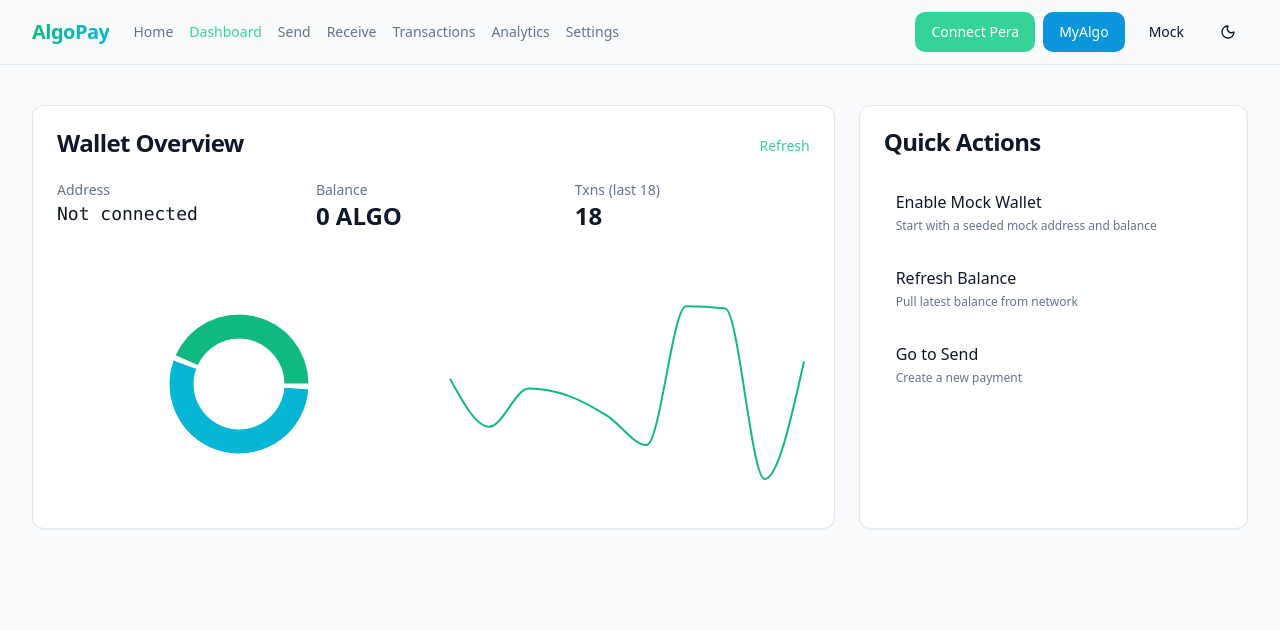
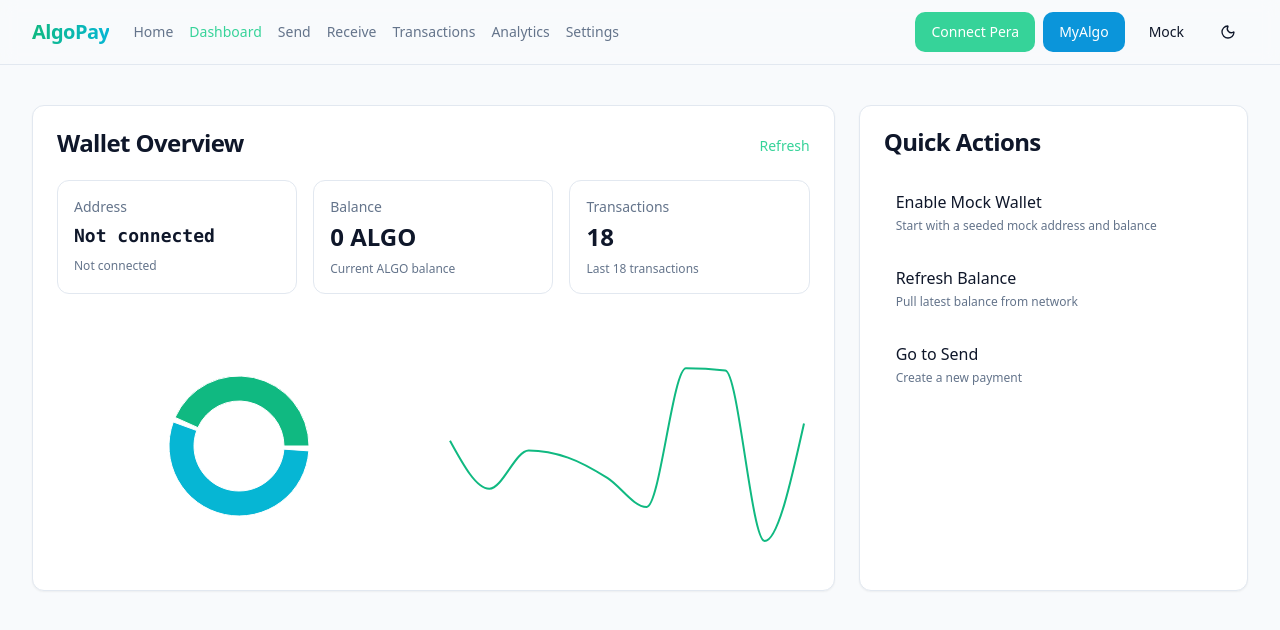
Before and after one commit to KadimiJaswanth/Algopay, a React (Vite) app: page /dashboard in a window 1280 px wide. Shown: the top 630 px of the page. Built offline with nearby package versions, Linux system fonts and the light colour scheme; what algosdk would draw is missing.

Commit message:
feat(dashboard): add StatsCard and polish wallet summary

```diff
--- /dev/null
+++ b/client/components/StatsCard.tsx
@@ -0,0 +1,17 @@
+import React from 'react';
+
+type Props = {
+  title: string;
+  value: React.ReactNode;
+  description?: string;
+};
+
+export default function StatsCard({ title, value, description }: Props) {
+  return (
+    <div className="p-4 rounded-lg border bg-white dark:bg-gray-800">
+      <div className="text-sm text-muted-foreground">{title}</div>
+      <div className="text-lg font-semibold mt-1">{value}</div>
+      {description ? <div className="text-xs text-muted-foreground mt-2">{description}</div> : null}
+    </div>
+  );
+}
--- a/client/pages/Dashboard.tsx
+++ b/client/pages/Dashboard.tsx
@@ -4,6 +4,7 @@ import { formatAlgo, shortenAddress } from "@/utils/formatters";
 import { aggregateTotals } from "@/utils/mockData";
 import { PieChart, Pie, Cell, ResponsiveContainer, LineChart, Line, XAxis, YAxis, Tooltip } from "recharts";
 import QuickAction from "@/components/QuickAction";
+import StatsCard from "@/components/StatsCard";
 
 const COLORS = ["#10b981", "#06b6d4"]; // emerald, cyan
 
@@ -24,19 +25,10 @@ export default function Dashboard() {
             <button onClick={refresh} className="text-sm text-primary">Refresh</button>
           </CardHeader>
           <CardContent>
-            <div className="grid sm:grid-cols-3 gap-6">
-              <div>
-                <div className="text-sm text-muted-foreground">Address</div>
-                <div className="font-mono text-lg">{shortenAddress(address ?? "Not connected", 8)}</div>
-              </div>
-              <div>
-                <div className="text-sm text-muted-foreground">Balance</div>
-                <div className="text-2xl font-semibold">{formatAlgo(balance)}</div>
-              </div>
-              <div>
-                <div className="text-sm text-muted-foreground">Txns (last {txns.length})</div>
-                <div className="text-2xl font-semibold">{txns.length}</div>
-              </div>
+            <div className="grid sm:grid-cols-3 gap-4">
+              <StatsCard title="Address" value={<span className="font-mono">{shortenAddress(address ?? 'Not connected', 8)}</span>} description={address ? 'Connected address' : 'Not connected'} />
+              <StatsCard title="Balance" value={<span className="text-2xl font-semibold">{formatAlgo(balance)}</span>} description="Current ALGO balance" />
+              <StatsCard title="Transactions" value={<span className="text-2xl font-semibold">{txns.length}</span>} description={`Last ${Math.min(txns.length, 18)} transactions`} />
             </div>
             <div className="mt-8 grid md:grid-cols-2 gap-6">
               <div className="h-60">
```
